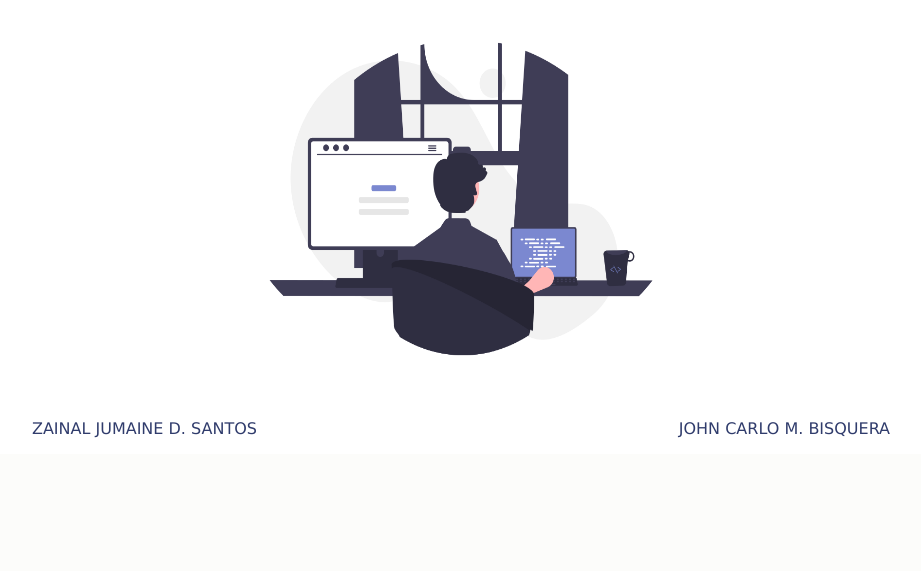
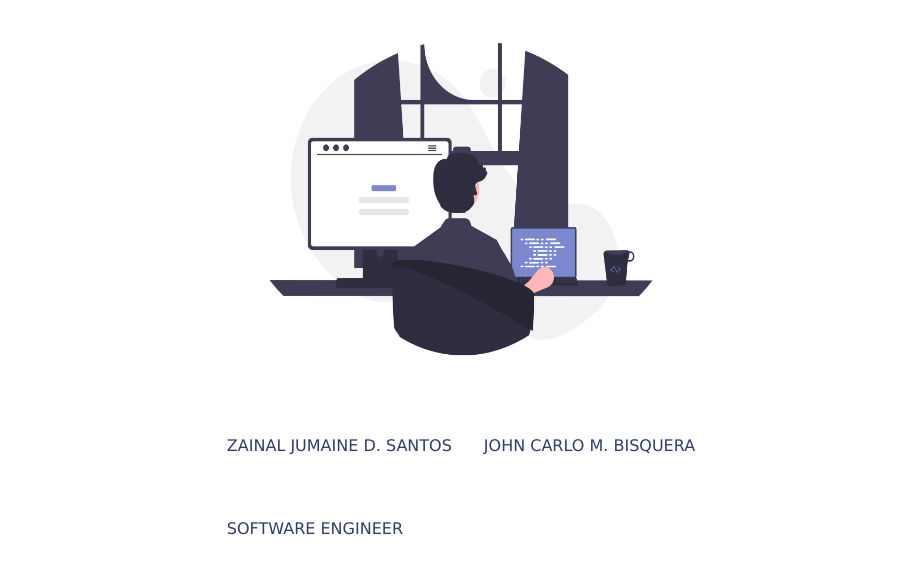
Before and after one commit to zjsan/Capstone-Project, a Flask app: page / in a window 1280 px wide. Shown: the part 3566-4137 px from the top of the page, without its empty margins (179-1100 px from the left). Before the commit the page ends 4004 px from the top, so only its background shows below. Run offline with Flask 3, Linux system fonts and the light colour scheme; parts of the project's set-up code (start-up, migrations or seed data) failed here and were passed over.

Commit message:
Update index.html

```diff
--- a/templates/index.html
+++ b/templates/index.html
@@ -127,12 +127,19 @@
         <div class = "cliparts">
           <img src="../static/css/Assets/undraw_Programming_re_kg9v.png" alt="img" style="height: 400px; width: 500px;">
         </div>
-        <div class="flex-container1">
-          <p>ZAINAL JUMAINE D. SANTOS</p>
-          <p>JOHN CARLO M. BISQUERA</p>
         </div>
         </div>
-    </div>
+      <div align = "center">
+         <table>
+          <tr>
+            <td><p>ZAINAL JUMAINE D. SANTOS</p></td>
+            <td><p>JOHN CARLO M. BISQUERA</p></td>
+          </tr>
+          <tr>
+            <td><p>SOFTWARE ENGINEER</p></td>
+          </tr>
+        </table>
+      </div>
     </section>
 
 
```
